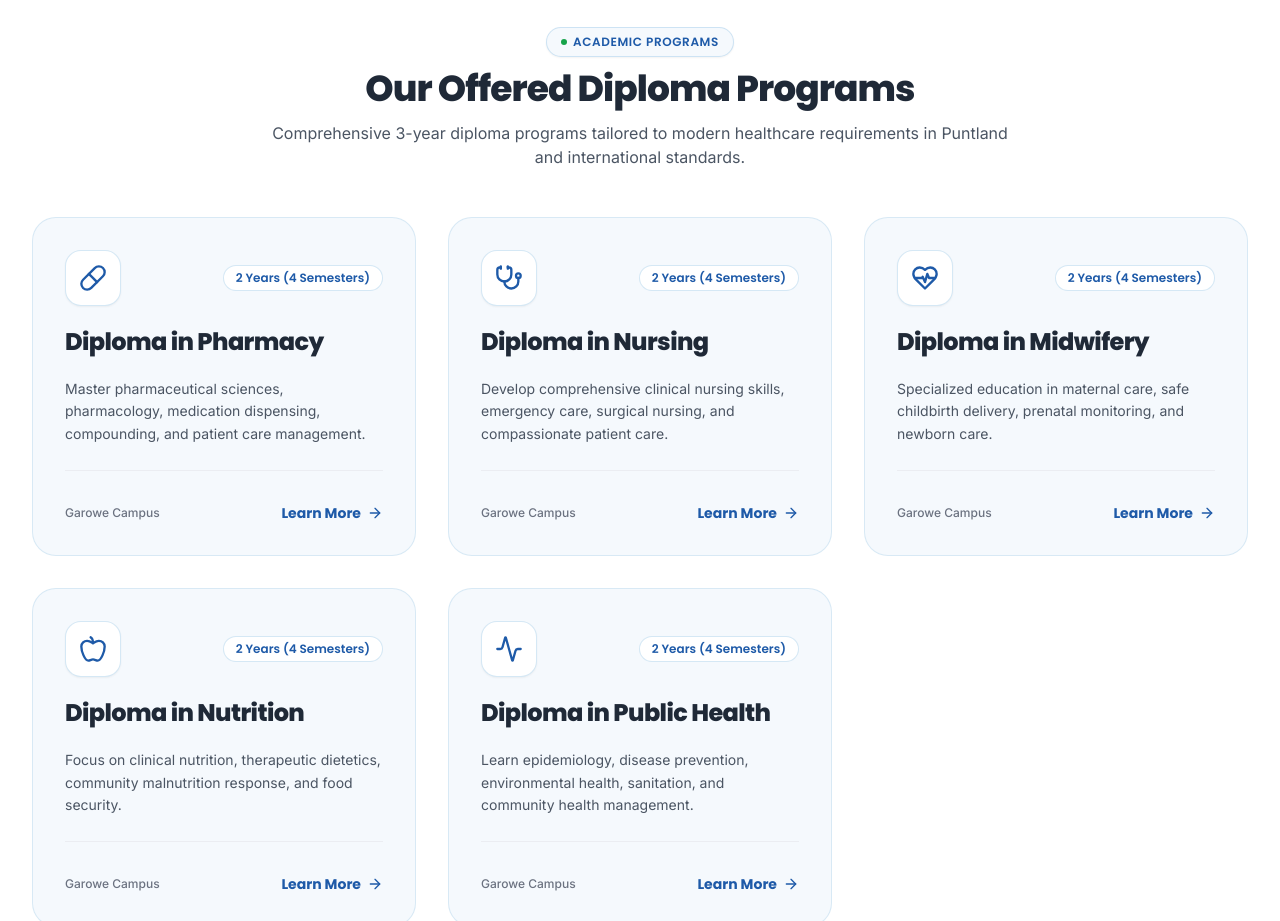
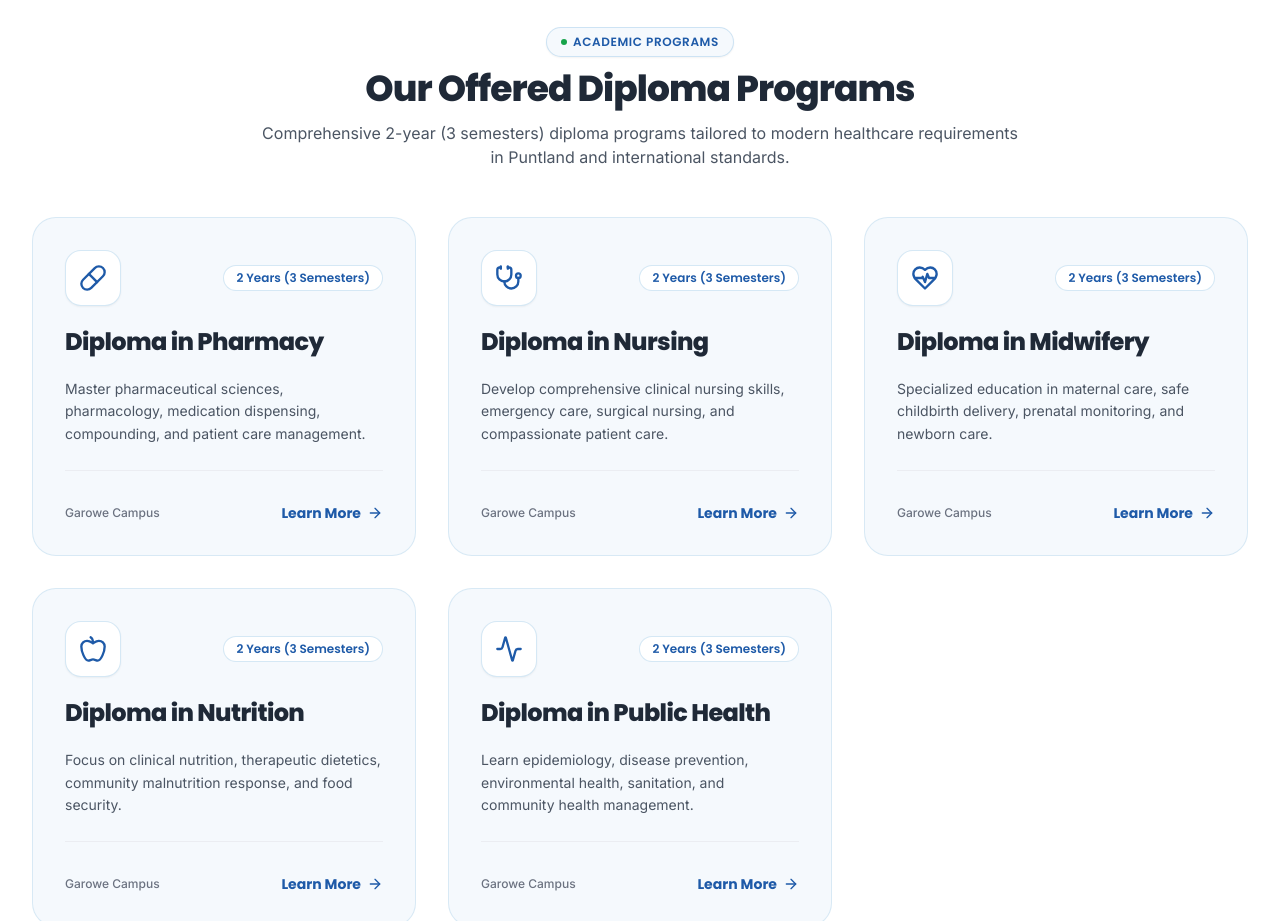
Before and after one commit to masterpluacadem-svg/Bilaal-health-college-, a Next.js app: page / in a window 1280 px wide. Shown: the part 2200-3121 px from the top of the page. Built offline with nearby package versions, Linux system fonts and the light colour scheme.

Commit message:
Update program durations to 2 Years (3 Semesters)

```diff
--- a/app/admissions/page.tsx
+++ b/app/admissions/page.tsx
@@ -47,7 +47,7 @@ export default function AdmissionsPage() {
   const faqs = [
     {
       q: 'What programs are offered at Bilaal Health Science College?',
-      a: 'We offer five accredited 3-year Diploma programs: Diploma in Pharmacy, Diploma in Nursing, Diploma in Midwifery, Diploma in Nutrition, and Diploma in Public Health.',
+      a: 'We offer five accredited 2-year (3 semesters) Diploma programs: Diploma in Pharmacy, Diploma in Nursing, Diploma in Midwifery, Diploma in Nutrition, and Diploma in Public Health.',
     },
     {
       q: 'Where is the college located?',
--- a/app/page.tsx
+++ b/app/page.tsx
@@ -264,7 +264,7 @@ export default function HomePage() {
           <SectionHeader
             badge="Academic Programs"
             title="Our Offered Diploma Programs"
-            subtitle="Comprehensive 3-year diploma programs tailored to modern healthcare requirements in Puntland and international standards."
+            subtitle="Comprehensive 2-year (3 semesters) diploma programs tailored to modern healthcare requirements in Puntland and international standards."
           />
 
           <div className="grid grid-cols-1 md:grid-cols-2 lg:grid-cols-3 gap-8">
--- a/app/programs/page.tsx
+++ b/app/programs/page.tsx
@@ -61,7 +61,7 @@ export default function ProgramsPage() {
         <SectionHeader
           badge="Curriculum & Pathways"
           title="Choose Your Healthcare Specialization"
-          subtitle="All programs feature 3-year structured semestral training, hands-on skills simulation, and clinical hospital rotations."
+          subtitle="All programs feature 2-year (3 semesters) structured training, hands-on skills simulation, and clinical hospital rotations."
         />
 
         <div className="space-y-8">
--- a/components/forms/ApplicationForm.tsx
+++ b/components/forms/ApplicationForm.tsx
@@ -261,11 +261,11 @@ export const ApplicationForm: React.FC = () => {
                 onChange={handleChange}
                 className="w-full px-4 py-3.5 rounded-xl border border-bilaal-primary focus:border-bilaal-primary focus:ring-2 focus:ring-bilaal-primary/20 outline-none transition-all text-base font-heading font-semibold text-bilaal-primary bg-bilaal-light/40"
               >
-                <option value="Diploma in Pharmacy">Diploma in Pharmacy (2 Years)</option>
-                <option value="Diploma in Nursing">Diploma in Nursing (2 Years)</option>
-                <option value="Diploma in Midwifery">Diploma in Midwifery (2 Years)</option>
-                <option value="Diploma in Nutrition">Diploma in Nutrition (2 Years)</option>
-                <option value="Diploma in Public Health">Diploma in Public Health (2 Years)</option>
+                <option value="Diploma in Pharmacy">Diploma in Pharmacy (2 Years - 3 Semesters)</option>
+                <option value="Diploma in Nursing">Diploma in Nursing (2 Years - 3 Semesters)</option>
+                <option value="Diploma in Midwifery">Diploma in Midwifery (2 Years - 3 Semesters)</option>
+                <option value="Diploma in Nutrition">Diploma in Nutrition (2 Years - 3 Semesters)</option>
+                <option value="Diploma in Public Health">Diploma in Public Health (2 Years - 3 Semesters)</option>
               </select>
             </div>
 
--- a/data/programsData.ts
+++ b/data/programsData.ts
@@ -29,7 +29,7 @@ export const programsData: Program[] = [
     fullDescription:
       "The Diploma in Pharmacy program at Bilaal Health Science College is designed to train highly competent pharmacy technicians and pharmaceutical professionals. Students acquire thorough expertise in pharmacology, pharmaceutics, pharmaceutical chemistry, clinical pharmacy, and supply chain management suited for public and private healthcare settings across Somalia.",
     iconName: "Pill",
-    duration: "2 Years (4 Semesters)",
+    duration: "2 Years (3 Semesters)",
     qualification: "Diploma in Pharmaceutical Sciences",
     intake: "September & March Intakes",
     entryRequirements: [
@@ -90,7 +90,7 @@ export const programsData: Program[] = [
     fullDescription:
       "The Diploma in Nursing is a premier program providing hands-on clinical training, emergency response practice, and evidence-based patient management. Graduates are prepared to deliver high-quality nursing care in acute care hospitals, maternal wards, outpatient clinics, and community health centers.",
     iconName: "Stethoscope",
-    duration: "2 Years (4 Semesters)",
+    duration: "2 Years (3 Semesters)",
     qualification: "Diploma in General Nursing",
     intake: "September & March Intakes",
     entryRequirements: [
@@ -150,7 +150,7 @@ export const programsData: Program[] = [
     fullDescription:
       "Designed to address critical maternal and child healthcare needs in Somalia, the Diploma in Midwifery empowers students with expert knowledge in prenatal monitoring, labor management, safe delivery, neonatal resuscitation, and family healthcare.",
     iconName: "HeartPulse",
-    duration: "2 Years (4 Semesters)",
+    duration: "2 Years (3 Semesters)",
     qualification: "Diploma in Professional Midwifery",
     intake: "September & March Intakes",
     entryRequirements: [
@@ -209,7 +209,7 @@ export const programsData: Program[] = [
     fullDescription:
       "The Diploma in Nutrition prepares specialists to assess, manage, and prevent nutritional deficiencies and diet-related chronic conditions. Students learn clinical dietetics, maternal-child nutrition, community assessment, and therapeutic feeding protocols key to public health in Somalia.",
     iconName: "Apple",
-    duration: "2 Years (4 Semesters)",
+    duration: "2 Years (3 Semesters)",
     qualification: "Diploma in Human Nutrition & Dietetics",
     intake: "September & March Intakes",
     entryRequirements: [
@@ -268,7 +268,7 @@ export const programsData: Program[] = [
     fullDescription:
       "The Diploma in Public Health equips students with population health strategies, epidemic surveillance techniques, water and sanitation engineering basics, and health policy planning. Graduates lead disease prevention campaigns and public health interventions across Puntland.",
     iconName: "Activity",
-    duration: "2 Years (4 Semesters)",
+    duration: "2 Years (3 Semesters)",
     qualification: "Diploma in Public Health Sciences",
     intake: "September & March Intakes",
     entryRequirements: [
```
